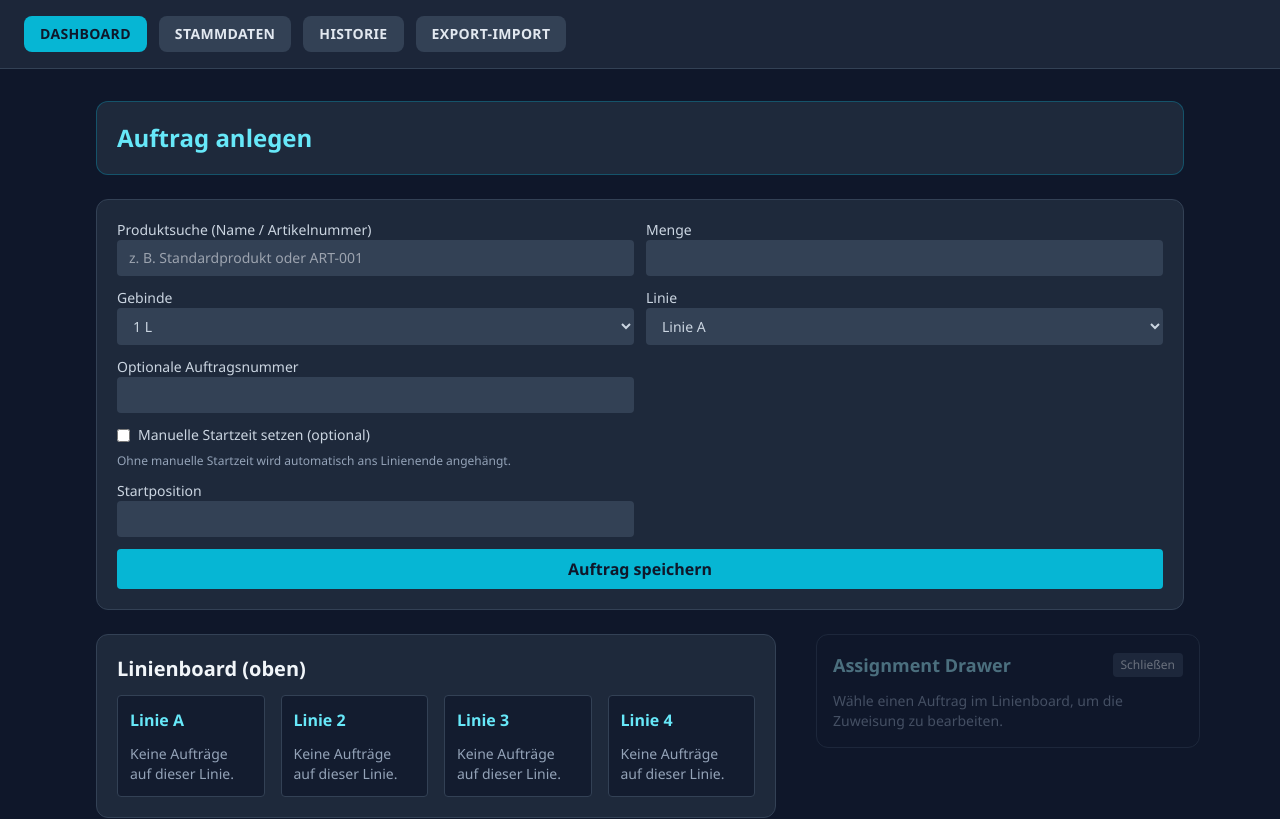
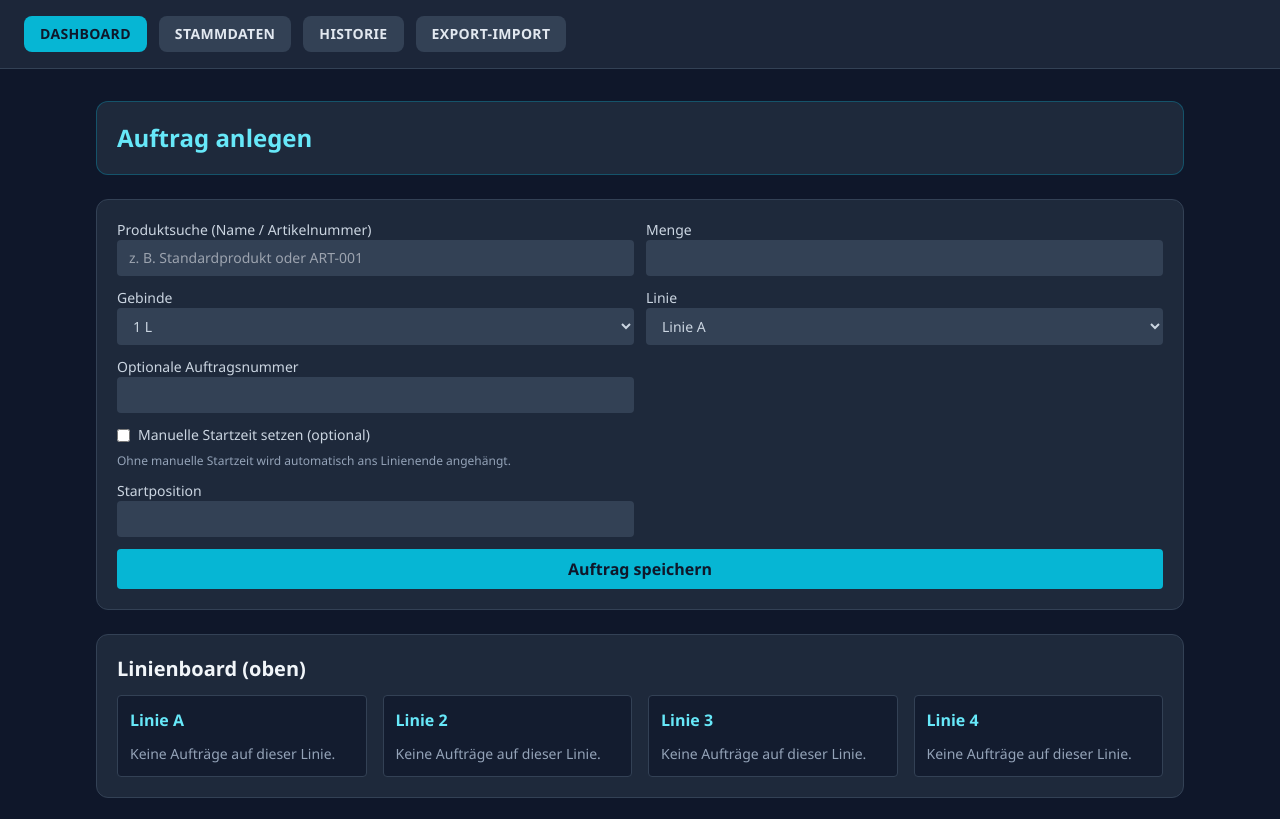
Before and after one commit to fabianhoffmann790-ctrl/RPS-v0.1.0, a React (Vite) app: page / in a window 1280 px wide. Shown: the top 819 px of the page. Built offline with nearby package versions, Linux system fonts and the light colour scheme.

Commit message:
Dashboard: line-focused layout and remove assignment drawer

```diff
--- a/src/pages/DashboardPage.tsx
+++ b/src/pages/DashboardPage.tsx
@@ -38,20 +38,6 @@ interface TimelineBlock {
 
 type TimelineRange = { min: number; max: number } | null
 
-const statusLockMap: Record<StatusValue, boolean> = {
-  planned: false,
-  made: true,
-  running: true,
-  done: true,
-}
-
-const getOrderActionLock = (order: StoreOrder) => {
-  if (!statusLockMap[order.status]) return false
-  if (order.status === 'done') return true
-  if (!order.fillEnd) return true
-  return Date.parse(order.fillEnd) > Date.now()
-}
-
 const parseMs = (value?: string) => (value ? Date.parse(value) : Number.NaN)
 
 const EmptyColumn = memo(function EmptyColumn() {
@@ -59,7 +45,7 @@ const EmptyColumn = memo(function EmptyColumn() {
 })
 
 function DashboardPage() {
-  const { state, createOrder, editOrder, reorderLineOrders, assignOrder, unassignOrder, moveOrder, reportIst } = useAppStore()
+  const { state, createOrder, editOrder, reorderLineOrders, assignOrder, moveOrder, reportIst } = useAppStore()
   const [search, setSearch] = useState('')
   const [orderNo, setOrderNo] = useState('')
   const [quantity, setQuantity] = useState('')
@@ -69,8 +55,6 @@ function DashboardPage() {
   const [manualStartTime, setManualStartTime] = useState('')
   const [startPosition, setStartPosition] = useState('')
   const [dragOrderId, setDragOrderId] = useState<string | null>(null)
-  const [selectedOrderId, setSelectedOrderId] = useState<string | null>(null)
-  const [previewRwId, setPreviewRwId] = useState<string | null>(null)
 
   const selectedProduct = useMemo(() => {
     const searchValue = search.trim().toLowerCase()
@@ -174,75 +158,15 @@ function DashboardPage() {
     return byRwId
   }, [rwColumns])
 
-  const selectedOrder = useMemo(
-    () => (selectedOrderId ? state.orders.find((order) => order.id === selectedOrderId) ?? null : null),
-    [selectedOrderId, state.orders],
-  )
-
-  const selectedOrderAssignment = useMemo(
-    () => (selectedOrderId ? assignmentByOrderId.get(selectedOrderId) : undefined),
-    [assignmentByOrderId, selectedOrderId],
-  )
-
-  const selectedOrderWindow = useMemo(
-    () => (selectedOrder ? getOrderRwWindow(selectedOrder, state.masterdata) : null),
-    [selectedOrder, state.masterdata],
-  )
-
-  const drawerRwOptions = useMemo(() => {
-    if (!selectedOrder) return []
-
-    return state.masterdata.stirrers.map((rw) => {
-      if (!selectedOrderWindow) {
-        return {
-          rw,
-          canAssign: false,
-          conflictText: 'Für den Auftrag fehlen FillStart/FillEnd-Zeiten.',
-          isAssigned: selectedOrderAssignment === rw.rwId,
-        }
-      }
-
-      const conflicts = state.assignments
-        .filter((assignment) => assignment.machine === rw.rwId && assignment.orderId !== selectedOrder.id)
-        .map((assignment) => state.orders.find((order) => order.id === assignment.orderId))
-        .filter((order): order is StoreOrder => Boolean(order))
-
-      for (const conflictOrder of conflicts) {
-        const conflictWindow = getOrderRwWindow(conflictOrder, state.masterdata)
-        if (!conflictWindow) continue
-        const hasConflict =
-          parseMs(selectedOrderWindow.makeStart) < parseMs(conflictWindow.fillEnd) &&
-          parseMs(conflictWindow.makeStart) < parseMs(selectedOrderWindow.fillEnd)
-
-        if (hasConflict) {
-          return {
-            rw,
-            canAssign: false,
-            conflictText: `${rw.rwId} belegt von ${conflictWindow.makeStart} bis ${conflictWindow.fillEnd} (Auftrag ${conflictOrder.orderNo}).`,
-            isAssigned: selectedOrderAssignment === rw.rwId,
-          }
-        }
-      }
-
-      return {
-        rw,
-        canAssign: true,
-        conflictText: 'Kein Overlap erkannt.',
-        isAssigned: selectedOrderAssignment === rw.rwId,
-      }
-    })
-  }, [selectedOrder, selectedOrderWindow, selectedOrderAssignment, state.assignments, state.masterdata, state.orders])
-
   const timelineRange = useMemo(() => {
     const values = [
       ...Array.from(lineEvents.values()).flatMap((events) => events.flatMap((entry) => [parseMs(entry.start), parseMs(entry.end)])),
       ...Array.from(rwEvents.values()).flatMap((events) => events.flatMap((entry) => [parseMs(entry.start), parseMs(entry.end)])),
-      ...(selectedOrderWindow ? [parseMs(selectedOrderWindow.makeStart), parseMs(selectedOrderWindow.fillEnd)] : []),
     ].filter(Number.isFinite)
 
     if (!values.length) return null
     return { min: Math.min(...values), max: Math.max(...values) }
-  }, [lineEvents, rwEvents, selectedOrderWindow])
+  }, [lineEvents, rwEvents])
 
   const onCreateOrder = (event: FormEvent) => {
     event.preventDefault()
@@ -296,8 +220,6 @@ function DashboardPage() {
     setDragOrderId(null)
   }
 
-  const lockedSelection = selectedOrder ? getOrderActionLock(selectedOrder) : false
-
   return (
     <section className="space-y-6">
       <div className="rounded-xl border border-cyan-600/40 bg-slate-800 p-5">
@@ -339,7 +261,6 @@ function DashboardPage() {
         <button type="submit" className="rounded bg-cyan-500 px-3 py-2 font-semibold text-slate-900 md:col-span-2">Auftrag speichern</button>
       </form>
 
-      <div className="grid gap-6 xl:grid-cols-[1fr_24rem]">
       <div className="space-y-6">
         <div className="rounded-xl border border-slate-700 bg-slate-800 p-5">
           <h2 className="mb-3 text-xl font-semibold">Linienboard (oben)</h2>
@@ -347,7 +268,7 @@ function DashboardPage() {
             {boardColumns.map((lineColumn) => (
               <article key={lineColumn.lineId} className="rounded border border-slate-700 bg-slate-900/70 p-3" onDragOver={(event) => event.preventDefault()} onDrop={(event) => onDropCard(event, lineColumn)}>
                 <h3 className="font-semibold text-cyan-300">{lineColumn.lineName}</h3>
-                  <div className="mt-3 max-h-[28rem] space-y-2 overflow-y-auto pr-1">
+                <div className="mt-3 max-h-[22rem] space-y-2 overflow-y-auto pr-1">
                   {lineColumn.orders.length === 0 ? <EmptyColumn /> : lineColumn.orders.map((order) => (
                     <OrderCard
                       key={order.id}
@@ -355,11 +276,6 @@ function DashboardPage() {
                       products={state.masterdata.products}
                       stirrers={state.masterdata.stirrers}
                       assignedRwId={assignmentByOrderId.get(order.id)}
-                        isSelected={selectedOrderId === order.id}
-                        onSelect={() => {
-                          setSelectedOrderId(order.id)
-                          setPreviewRwId(assignmentByOrderId.get(order.id) ?? null)
-                        }}
                       onDragStart={() => setDragOrderId(order.id)}
                       onDragEnd={() => setDragOrderId(null)}
                       onDrop={(event) => onDropCard(event, lineColumn, order.id)}
@@ -380,26 +296,13 @@ function DashboardPage() {
         <div className="rounded-xl border border-slate-700 bg-slate-800 p-5">
           <h2 className="mb-3 text-xl font-semibold">RW-Board (unten)</h2>
           <div className="grid gap-4 md:grid-cols-2 xl:grid-cols-3">
-              {rwColumns.map(({ rw, entries }) => {
-                const timelineEntries = [...(rwEvents.get(rw.rwId) ?? [])]
-
-                if (selectedOrder && previewRwId === rw.rwId && selectedOrderWindow) {
-                  timelineEntries.push({
-                    id: `${selectedOrder.id}-preview`,
-                    label: `${selectedOrder.orderNo} (Preview)`,
-                    start: selectedOrderWindow.makeStart,
-                    end: selectedOrderWindow.fillEnd,
-                    tone: 'ghost',
-                  })
-                }
-
-                return (
+            {rwColumns.map(({ rw, entries }) => (
               <article key={rw.rwId} className="rounded border border-slate-700 bg-slate-900/70 p-3" onDragOver={(event) => event.preventDefault()} onDrop={(event) => onDropRw(event, rw.rwId)}>
                 <h3 className="font-semibold text-amber-300">{rw.name} ({rw.rwId})</h3>
                 <p className="mt-1 text-xs text-slate-400">Drop Auftrag hier für Assignment.</p>
                 <SingleTrackTimeline
                   title="RWTimeline"
-                      entries={timelineEntries}
+                  entries={rwEvents.get(rw.rwId) ?? []}
                   range={timelineRange}
                   onDragOver={(event) => event.preventDefault()}
                   onDrop={(event) => onDropRw(event, rw.rwId)}
@@ -413,34 +316,9 @@ function DashboardPage() {
                   ))}
                 </div>
               </article>
-                )
-              })}
+            ))}
           </div>
         </div>
-        </div>
-
-        <AssignmentDrawer
-          order={selectedOrder}
-          orderWindow={selectedOrderWindow}
-          selectedRwId={previewRwId}
-          rwOptions={drawerRwOptions}
-          lockActions={lockedSelection}
-          onClose={() => {
-            setSelectedOrderId(null)
-            setPreviewRwId(null)
-          }}
-          onSelectRw={(rwId) => setPreviewRwId(rwId)}
-          onAssign={(rwId) => {
-            if (!selectedOrder) return
-            const result = assignOrder(selectedOrder.id, rwId)
-            if (result.ok) setPreviewRwId(rwId)
-          }}
-          onUnassign={() => {
-            if (!selectedOrder) return
-            const result = unassignOrder(selectedOrder.id)
-            if (result.ok) setPreviewRwId(null)
-          }}
-        />
       </div>
     </section>
   )
@@ -497,110 +375,11 @@ const SingleTrackTimeline = memo(function SingleTrackTimeline({
   )
 })
 
-const AssignmentDrawer = memo(function AssignmentDrawer({
-  order,
-  orderWindow,
-  selectedRwId,
-  rwOptions,
-  lockActions,
-  onClose,
-  onSelectRw,
-  onAssign,
-  onUnassign,
-}: {
-  order: StoreOrder | null
-  orderWindow: NonNullable<ReturnType<typeof getOrderRwWindow>> | null
-  selectedRwId: string | null
-  rwOptions: Array<{ rw: StoreState['masterdata']['stirrers'][number]; canAssign: boolean; conflictText: string; isAssigned: boolean }>
-  lockActions: boolean
-  onClose: () => void
-  onSelectRw: (rwId: string) => void
-  onAssign: (rwId: string) => void
-  onUnassign: () => void
-}) {
-  const open = Boolean(order)
-
-  return (
-    <aside className={`h-fit rounded-xl border border-slate-700 bg-slate-900 p-4 transition-all duration-200 ${open ? 'translate-x-0 opacity-100' : 'pointer-events-none translate-x-4 opacity-40'}`}>
-      <div className="mb-3 flex items-center justify-between">
-        <h2 className="text-lg font-semibold text-cyan-200">Assignment Drawer</h2>
-        <button type="button" onClick={onClose} className="rounded bg-slate-700 px-2 py-1 text-xs">Schließen</button>
-      </div>
-
-      {!order ? <p className="text-sm text-slate-400">Wähle einen Auftrag im Linienboard, um die Zuweisung zu bearbeiten.</p> : (
-        <div className="space-y-4 text-sm">
-          <div className="rounded border border-slate-700 bg-slate-950/80 p-3">
-            <p className="font-semibold text-slate-100">{order.orderNo}</p>
-            <p className="text-slate-300">Produkt: {order.title}</p>
-            <p className="text-slate-300">Menge/Gebinde: {order.quantity} · {order.packageSize}</p>
-            <p className="text-slate-300">Linie: {order.lineName}</p>
-            <p className="text-slate-400">Fill: {order.fillStart ?? '—'} → {order.fillEnd ?? '—'}</p>
-            <p className="text-slate-400">MakeDur: {orderWindow ? `${Math.round(orderWindow.makeDurationMin)} min` : '—'}</p>
-            <p className="text-slate-400">Status: {order.status}</p>
-            {lockActions ? <p className="mt-2 text-xs text-rose-300">Status {order.status} sperrt Assign/Unassign (restriktiv).</p> : null}
-          </div>
-
-          <div className="space-y-2">
-            {rwOptions.map((option) => {
-              const active = selectedRwId === option.rw.rwId
-              return (
-                <button
-                  key={option.rw.rwId}
-                  type="button"
-                  className={`w-full rounded border p-3 text-left ${active ? 'border-cyan-400 bg-cyan-500/10' : 'border-slate-700 bg-slate-950/60'}`}
-                  onMouseEnter={() => onSelectRw(option.rw.rwId)}
-                  onFocus={() => onSelectRw(option.rw.rwId)}
-                  onClick={() => onSelectRw(option.rw.rwId)}
-                >
-                  <p className="font-semibold text-slate-100">{option.rw.name} ({option.rw.rwId})</p>
-                  <p className={`text-xs ${option.canAssign ? 'text-emerald-300' : 'text-rose-300'}`}>{option.canAssign ? 'Fit' : 'Conflict'}</p>
-                  {!option.canAssign ? <p className="text-xs text-slate-400">{option.conflictText}</p> : null}
-                  {option.canAssign ? <p className="text-xs text-slate-400">{option.conflictText}</p> : null}
-                  {option.isAssigned ? <p className="mt-1 text-xs text-amber-300">Aktuell zugewiesen</p> : null}
-                  <div className="mt-2 flex gap-2">
-                    <span className="rounded bg-slate-700 px-2 py-1 text-xs">{option.rw.rwId === selectedRwId ? 'Preview aktiv' : 'Preview'}</span>
-                    <button
-                      type="button"
-                      disabled={!option.canAssign || lockActions}
-                      onClick={(event) => {
-                        event.stopPropagation()
-                        onAssign(option.rw.rwId)
-                      }}
-                      className="rounded bg-amber-400 px-2 py-1 text-xs font-semibold text-slate-900 disabled:cursor-not-allowed disabled:bg-slate-600 disabled:text-slate-300"
-                    >
-                      Assign
-                    </button>
-                    {option.isAssigned ? (
-                      <button
-                        type="button"
-                        disabled={lockActions}
-                        onClick={(event) => {
-                          event.stopPropagation()
-                          onUnassign()
-                        }}
-                        className="rounded bg-rose-500 px-2 py-1 text-xs font-semibold text-white disabled:cursor-not-allowed disabled:bg-slate-600"
-                      >
-                        Unassign
-                      </button>
-                    ) : null}
-                  </div>
-                </button>
-              )
-            })}
-          </div>
-        </div>
-      )}
-    </aside>
-  )
-})
-
 const OrderCard = memo(function OrderCard({
   order,
   products,
   stirrers,
   assignedRwId,
-  isSelected,
-  onSelect,
   onDragStart,
   onDragEnd,
   onDrop,
@@ -614,8 +393,6 @@ const OrderCard = memo(function OrderCard({
   products: StoreState['masterdata']['products']
   stirrers: StoreState['masterdata']['stirrers']
   assignedRwId?: string
-  isSelected: boolean
-  onSelect: () => void
   onDragStart: () => void
   onDragEnd: () => void
   onDrop: (event: DragEvent<HTMLDivElement>) => void
@@ -632,7 +409,7 @@ const OrderCard = memo(function OrderCard({
   const lockDrag = (order.status === 'made' || order.status === 'running') && (!order.fillEnd || Date.parse(order.fillEnd) > renderTs)
 
   return (
-    <div onClick={onSelect} onDragOver={(event) => event.preventDefault()} onDrop={onDrop} className={`rounded border bg-slate-950/80 p-3 text-sm ${isSelected ? 'border-cyan-400 shadow-[0_0_0_1px] shadow-cyan-500/40' : 'border-slate-700'}`}>
+    <div onDragOver={(event) => event.preventDefault()} onDrop={onDrop} className="rounded border border-slate-700 bg-slate-950/80 p-3 text-sm">
       <div draggable={!lockDrag} onDragStart={onDragStart} onDragEnd={onDragEnd} className={`mb-2 rounded px-2 py-1 text-xs text-slate-300 ${lockDrag ? 'cursor-not-allowed bg-red-900/50' : 'cursor-grab bg-slate-800'}`}>
         {lockDrag ? '🔒 made/running: Umhängen gesperrt bis FillEnd' : '↕ Reihenfolge ändern / auf RW ziehen'}
       </div>
```
Lines whose indentation alone changed are shown as unchanged.
